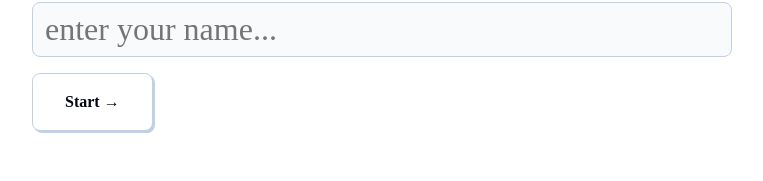
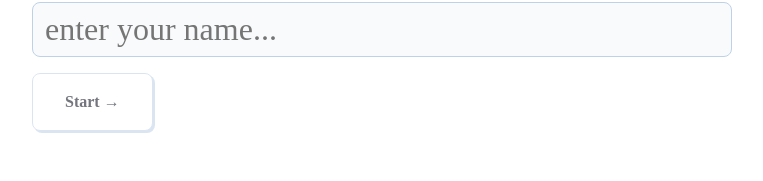
Before and after one commit to amon-sudo/REACT-APP, a React (Vite) app: page / in a window 1280 px wide. Shown: the part 353-534 px from the top of the page, without its empty margins (258-1021 px from the left). Built offline with nearby package versions, Linux system fonts and the light colour scheme; a web font is replaced by a local one.

Commit message:
moving props is so hard damn

```diff
--- a/src/App.jsx
+++ b/src/App.jsx
@@ -9,8 +9,19 @@ function App(props) {
 
   const [name, setName] = useState('')
   // const selectedPage = 2  // 0 is for the welcome page, 1 is for the dashbaord and 2 is for the challenge page
+
+      const handlePageChange = (pageIndex) => {
+        setName(pageIndex)
+    }
+    function handleCreateAccount (){
+        if(!name) return
+        localStorage.setItem('username', name)
+        handlePageChange(1)
+    }
   const pages = {
-    0: <Welcome username= "hello username" name ={name} setName={setName}/>,
+    0: <Welcome
+    handleCreateAccount = {handleCreateAccount}
+    username= "hello username" name ={name} setName={setName}/>,
     1: <Dashboard />,
     2: <Challenge />
   }
--- a/src/components/layouts/Welcome.jsx
+++ b/src/components/layouts/Welcome.jsx
@@ -2,7 +2,8 @@ import React from 'react'
 
 function Welcome(props) {
     console.log('PROPS', props)
-    const {name, setName} = props
+    const {name, setName, handleCreateAccount} = props
+
   return (
     <>
         <section id='welcome'>
@@ -16,7 +17,7 @@ function Welcome(props) {
                     setName(e.target.value)
                 }}
                 />
-                <button>
+                <button onClick={handleCreateAccount} disabled={!name}>
                     <h6>Start &rarr;</h6>
                 </button>
             </div>
```
